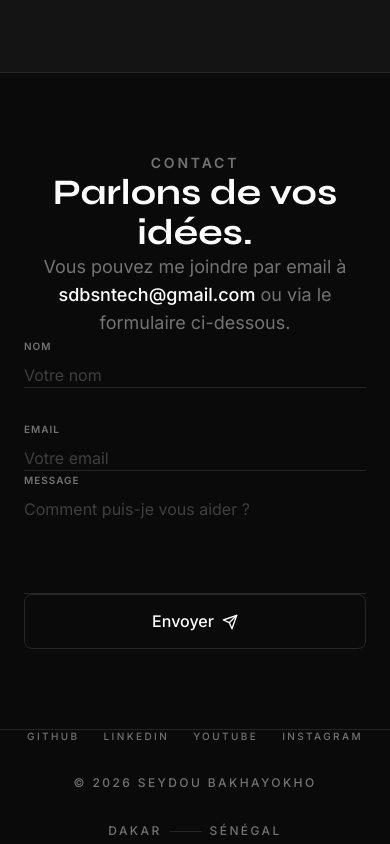
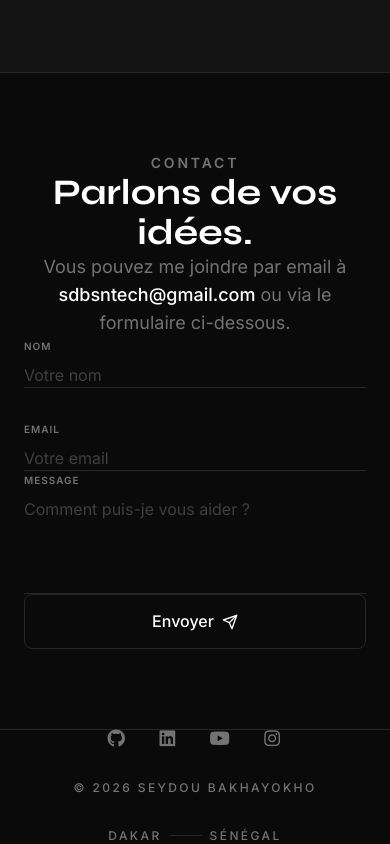
Before and after one commit to sdbsntech-art/SDOUBAKHAYOKHO, a React (Vite) app: page / in a window 390 px wide. Shown: the part 7617-8461 px from the top of the page. Built offline with nearby package versions, Linux system fonts and the light colour scheme; the HTML template or start-up script is replaced by a standard one.

Commit message:
UI: Increase spacing between text and photo, enlarge navbar links, and add social icons to footer

```diff
--- a/src/components/Footer.jsx
+++ b/src/components/Footer.jsx
@@ -5,11 +5,23 @@ const Footer = () => {
     <footer className="py-12 border-t border-border-subtle bg-bg-base">
       <div className="container flex flex-col md:flex-row justify-between items-center gap-8 text-xs font-medium uppercase tracking-[0.2em] text-text-dim">
 
-        <div className="flex flex-wrap items-center justify-center gap-6 text-[10px] sm:text-xs">
-          <a href="https://github.com/sdbsntech-art" target="_blank" rel="noopener noreferrer" className="transition-colors hover:text-white">GitHub</a>
-          <a href="https://www.linkedin.com/in/seydou-bakhayokho-864070343" target="_blank" rel="noopener noreferrer" className="transition-colors hover:text-white">LinkedIn</a>
-          <a href="https://www.youtube.com/channel/UCd2g3LCyGPa2lxCdAk1ZP3g" target="_blank" rel="noopener noreferrer" className="transition-colors hover:text-white">YouTube</a>
-          <a href="https://www.instagram.com/princeseydoubhk/" target="_blank" rel="noopener noreferrer" className="transition-colors hover:text-white">Instagram</a>
+        <div className="flex flex-wrap items-center justify-center gap-8">
+          <a href="https://github.com/sdbsntech-art" target="_blank" rel="noopener noreferrer" className="flex items-center gap-2 transition-colors hover:text-white group">
+            <i className="fa-brands fa-github text-lg"></i>
+            <span className="hidden sm:inline">GitHub</span>
+          </a>
+          <a href="https://www.linkedin.com/in/seydou-bakhayokho-864070343" target="_blank" rel="noopener noreferrer" className="flex items-center gap-2 transition-colors hover:text-white group">
+            <i className="fa-brands fa-linkedin text-lg"></i>
+            <span className="hidden sm:inline">LinkedIn</span>
+          </a>
+          <a href="https://www.youtube.com/channel/UCd2g3LCyGPa2lxCdAk1ZP3g" target="_blank" rel="noopener noreferrer" className="flex items-center gap-2 transition-colors hover:text-white group">
+            <i className="fa-brands fa-youtube text-lg"></i>
+            <span className="hidden sm:inline">YouTube</span>
+          </a>
+          <a href="https://www.instagram.com/princeseydoubhk/" target="_blank" rel="noopener noreferrer" className="flex items-center gap-2 transition-colors hover:text-white group">
+            <i className="fa-brands fa-instagram text-lg"></i>
+            <span className="hidden sm:inline">Instagram</span>
+          </a>
         </div>
 
         <p>&copy; {new Date().getFullYear()} Seydou Bakhayokho</p>
--- a/src/components/Hero.jsx
+++ b/src/components/Hero.jsx
@@ -97,7 +97,7 @@ const Hero = () => {
           initial={{ opacity: 0, y: 12 }}
           animate={{ opacity: 1, y: 0 }}
           transition={{ duration: 0.9, delay: 0.45 }}
-          className="w-full max-w-xs overflow-hidden rounded-2xl border border-border-subtle sm:max-w-sm md:max-w-md"
+          className="mt-20 w-full max-w-xs overflow-hidden rounded-2xl border border-border-subtle sm:max-w-sm md:max-w-md"
         >
           <div className="aspect-[4/5] max-h-[min(52vh,440px)] w-full sm:aspect-[3/4] sm:max-h-[min(48vh,400px)]">
             <img
--- a/src/components/Navbar.jsx
+++ b/src/components/Navbar.jsx
@@ -48,12 +48,12 @@ const Navbar = () => {
           SEYDOU.
         </a>
 
-        <div className="hidden items-center gap-6 md:flex lg:gap-8">
+        <div className="hidden items-center gap-8 md:flex lg:gap-10">
           {links.map((link) => (
             <a
               key={link.name}
               href={link.href}
-              className="text-xs font-medium uppercase tracking-widest text-text-dim transition-colors hover:text-white"
+              className="text-sm font-semibold uppercase tracking-[0.15em] text-text-dim transition-colors hover:text-white"
             >
               {link.name}
             </a>
```
